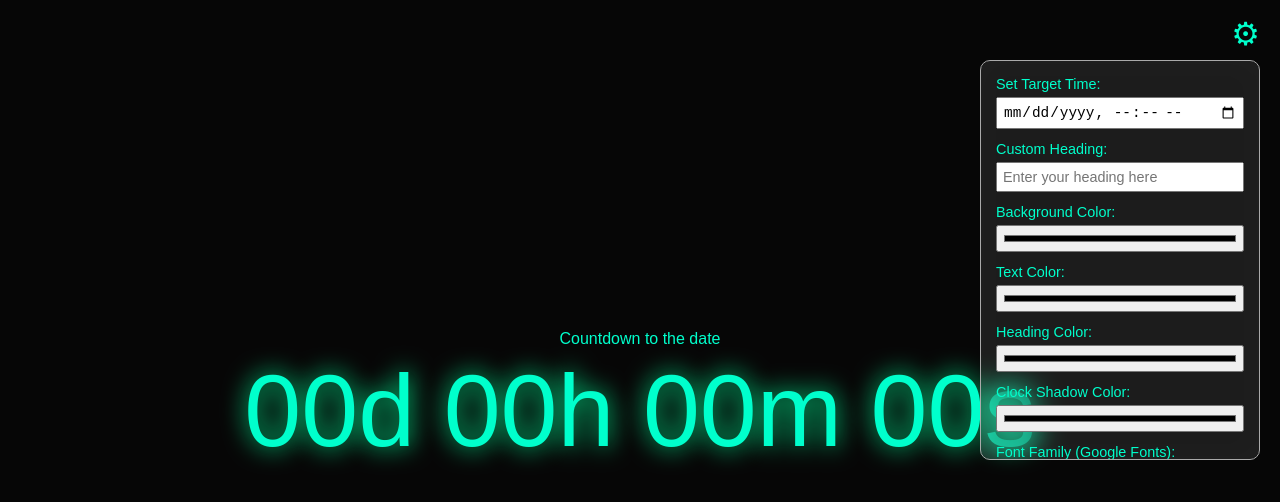
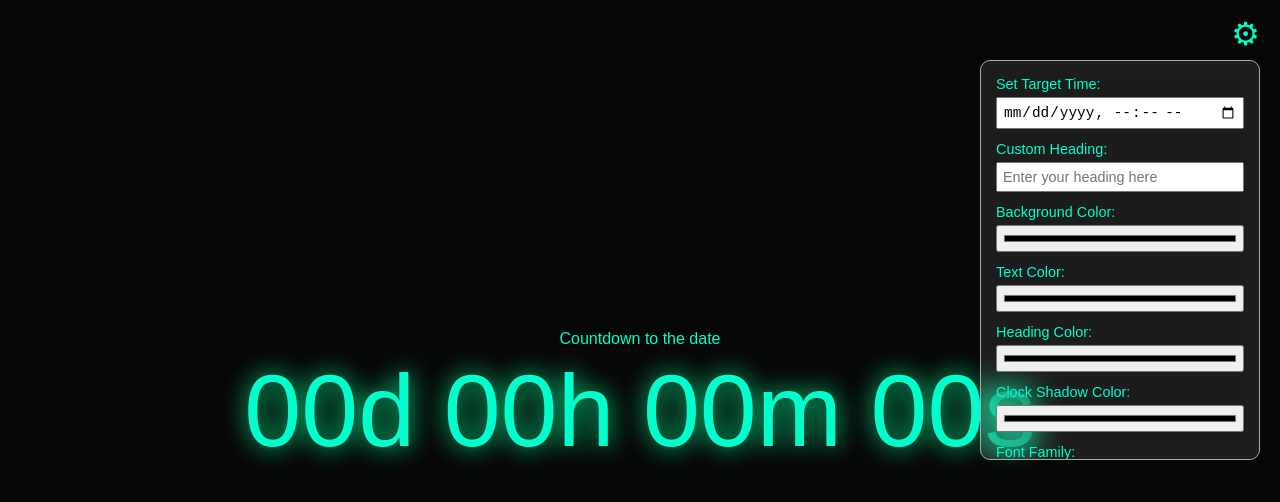
Before and after one commit to tm0090/time-related, a plain HTML site: page 1.html in a window 1280 px wide. Both pictures are taken after a click on the element "Settings". Drawn offline with Linux system fonts and the light colour scheme.

Commit message:
Update 1.html
font family

```diff
--- a/1.html
+++ b/1.html
@@ -173,7 +173,7 @@
     </div>
 
     <div class="setting-group">
-      <label for="fontFamily">Font Family (Google Fonts):</label>
+      <label for="fontFamily">Font Family:</label>
       <input type="text" id="fontFamily" placeholder="e.g. Pacifico" />
     </div>
 
```
